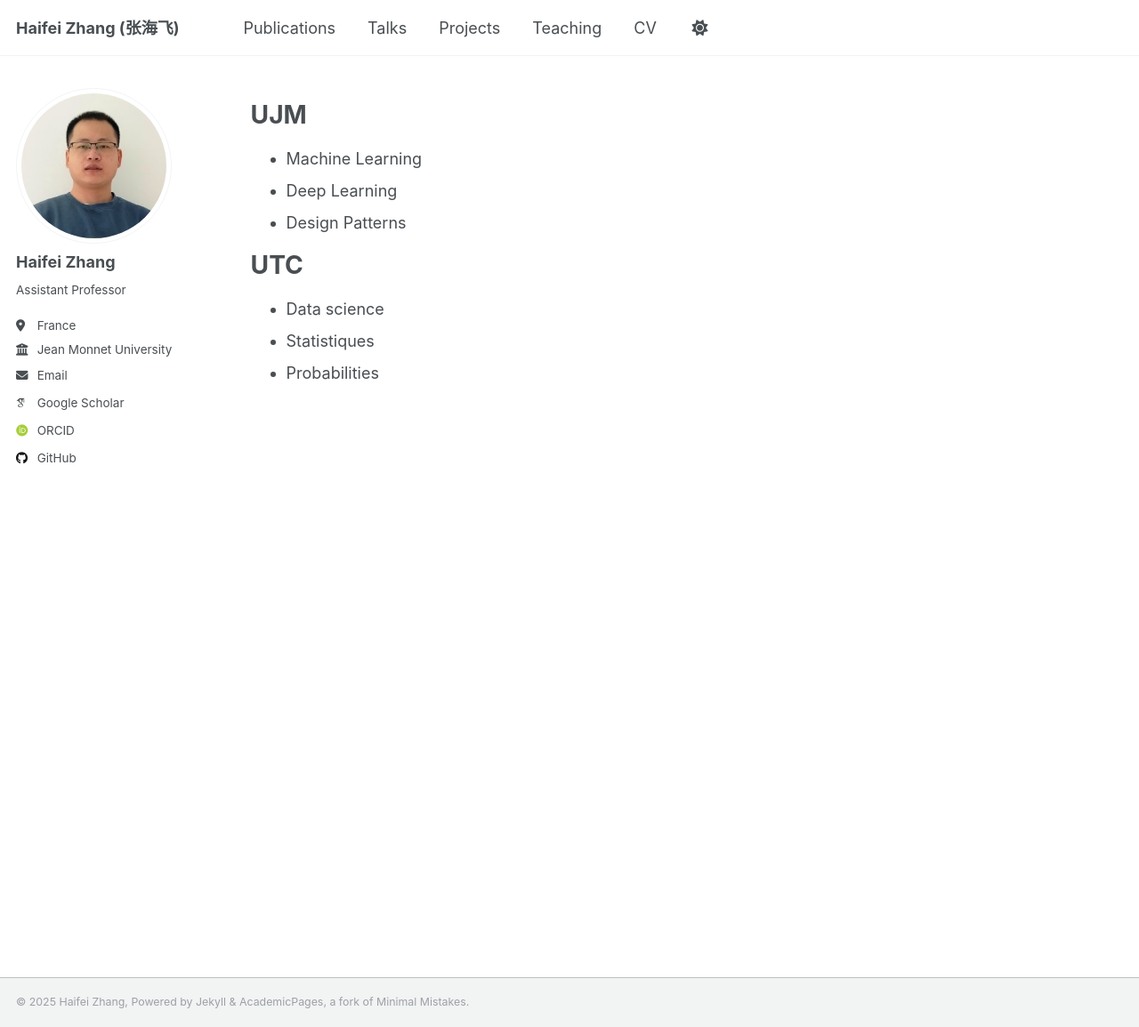
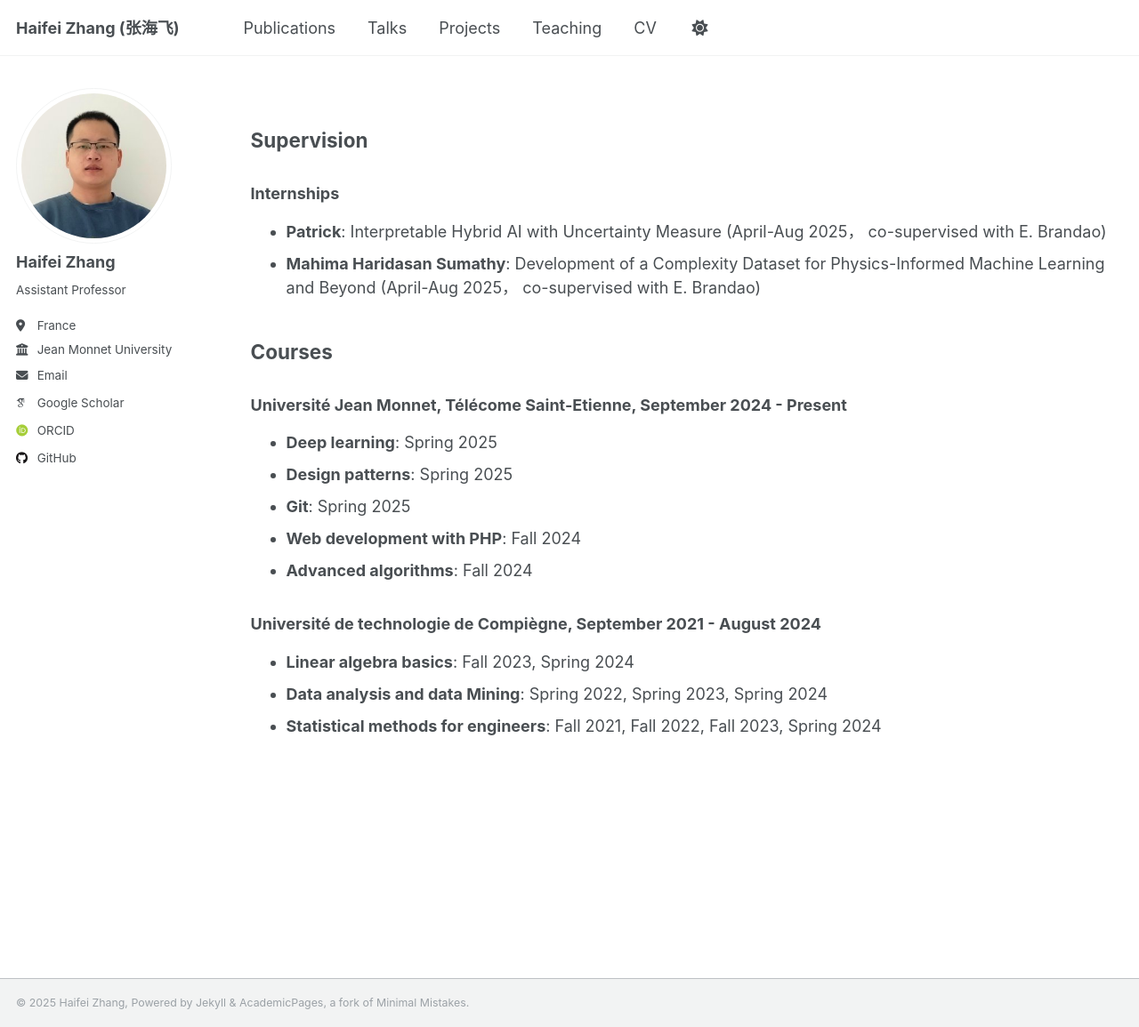
Before and after one commit to Haifei-ZHANG/Haifei-ZHANG.github.io, a Jekyll site: the page built from _pages/teaching.md, in a window 1280 px wide and 1155 px high. Shown: the whole window at 89% size. Built offline with Jekyll 4.4.1, drawn with Linux system fonts in a browser that asks for light colours; some web fonts are replaced.

Commit message:
update teaching

```diff
--- a/_pages/teaching.md
+++ b/_pages/teaching.md
@@ -7,14 +7,22 @@ author_profile: true
 
 {% include base_path %}
 
-UJM
-======
-* Machine Learning
-* Deep Learning
-* Design Patterns
+## Supervision
+### Internships
+- **Patrick**: Interpretable Hybrid AI with Uncertainty Measure (April-Aug 2025， co-supervised with E. Brandao)
+- **Mahima Haridasan Sumathy**: Development of a Complexity Dataset for Physics-Informed Machine Learning and Beyond (April-Aug 2025， co-supervised with E. Brandao)
 
-UTC
-======
-* Data science
-* Statistiques
-* Probabilities
+
+## Courses
+### Université Jean Monnet, Télécome Saint-Etienne, September 2024 - Present
+- **Deep learning**: Spring 2025
+- **Design patterns**: Spring 2025
+- **Git**: Spring 2025
+- **Web development with PHP**: Fall 2024
+- **Advanced algorithms**: Fall 2024
+
+
+### Université de technologie de Compiègne, September 2021 - August 2024
+- **Linear algebra basics**: Fall 2023, Spring 2024
+- **Data analysis and data Mining**: Spring 2022, Spring 2023, Spring 2024
+- **Statistical methods for engineers**: Fall 2021, Fall 2022, Fall 2023, Spring 2024
```
